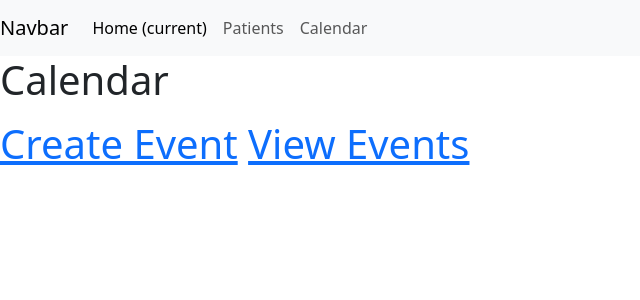
After one commit to GeorgiaNerantzaki/doctorsapp, a Django app: page /calendar/ in a window 1280 px wide. The commit adds this page. Shown: the top 300 px of the page, without its empty margins (0-640 px from the left). Run offline with Django 5.2, Linux system fonts and the light colour scheme; some libraries are stand-ins or nearby versions.

Commit message:
Save changes

```diff
--- a/app/urls.py
+++ b/app/urls.py
@@ -2,5 +2,5 @@ from django.urls import path
 from . import views
 
 #define url patterns URLconf
-urlpatterns = [path("", views.login, name = "login"),
+urlpatterns = [path("", views.login_view, name = "login_view"),
                path("register/", views.register, name= "register"),]
--- /dev/null
+++ b/client_secret_1095938452235-agtcg272cs9noctrh4ah3dkei795kup5.apps.googleusercontent.com.json
@@ -0,0 +1 @@
+{"web":{"client_id":"1095938452235-agtcg272cs9noctrh4ah3dkei795kup5.apps.googleusercontent.com","project_id":"zinc-arc-434412-f5","auth_uri":"https://accounts.google.com/o/oauth2/auth","token_uri":"https://oauth2.googleapis.com/token","auth_provider_x509_cert_url":"https://www.googleapis.com/oauth2/v1/certs","client_secret":"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"}}
--- a/main/models.py
+++ b/main/models.py
@@ -1,5 +1,6 @@
 from django.db import models
 from django.urls import reverse
+from app.models import CustomUser
 
 # Create your models here.
 #define appointment model
@@ -25,6 +26,7 @@ class Patient(models.Model):
     health_status = models.CharField('Health status or diagnosis', max_length=200)
     symptoms = models.TextField('Symptoms', help_text="Symptoms")
     medical_history = models.TextField('Medical history', help_text="Medical history")
+    doctor = models.ManyToManyField(CustomUser)
     def __str__(self):
         return self.full_name
 
--- a/main/templates/addorupdatepatient.html
+++ b/main/templates/addorupdatepatient.html
@@ -58,6 +58,11 @@
                         <label for="medical_history">Medical history:</label>
                         <textarea id="medical_history" name="medical_history" class= "form-control" required></textarea>
                         </div>
+                        <!--Medication History-->
+                    <div class="form-group">
+                        <label for="medication_history">Medication history:</label>
+                        <textarea id="medication_history" name="medication_history" class= "form-control" required></textarea>
+                        </div>
                         <!--Document-->
                         <div class="form-group">
                             <div class="input-group mb-3">
--- /dev/null
+++ b/main/templates/calendar.html
@@ -0,0 +1,8 @@
+{%extends 'layout.html'%}
+{%block title%}Calendar{%endblock%}
+{%block content%}
+{% include 'navbar.html' %}
+<o class="h1"> Calendar</p>
+<a href="{% url 'create_event' %}">Create Event</a>
+<a href="{% url 'list_events' %}">View Events</a>
+{%endblock%}
--- a/main/templates/navbar.html
+++ b/main/templates/navbar.html
@@ -8,7 +8,7 @@
         <div class="collapse navbar-collapse" id="navbarNavAltMarkup">
             <div class="navbar-nav">
               <a class="nav-item nav-link active" href="#">Home <span class="sr-only">(current)</span></a>
-              <a class="nav-item nav-link" href="#">Patient</a>
+              <a class="nav-item nav-link" href="{%url 'patient_list'%}">Patients</a>
               <a class="nav-item nav-link" href="#">Calendar</a>
             </div>
           </div>
--- a/main/urls.py
+++ b/main/urls.py
@@ -8,4 +8,8 @@ urlpatterns = [path("index/",lambda request: redirect(reverse('index_view', kwar
                #path("appointment_data/", views.appointment_data, name= "appointment_data"),
                path("add_appointment/",views.add_appointment, name="add_appointment"),
                path("add_appointment/<str:selected_date>/",views.add_appointment, name="add_appointment"),
-               path("add_or_update_patient/",views.add_or_update_patient, name="add_or_update_patient"),]
+               path("add_or_update_patient/",views.add_or_update_patient, name="add_or_update_patient"),
+               path("patient_list/",views.patient_list,name="patient_list"),
+               path('calendar/',views.calendar,name="calendar"),
+               path('create_event/',views.create_event,name="create_event"),
+               path('list_events/',views.list_events,name="list_events"),]
--- /dev/null
+++ b/main/utils.py
@@ -0,0 +1,15 @@
+import google_auth_oauthlib.flow
+import googleapiclient.discovery
+import googleapiclient.errors
+import os
+from django.conf import settings
+from google.oauth2.credentials import Credentials
+
+
+SCOPES = ['https://www.googleapis.com/auth/calendar']
+
+
+def get_calendar_service():
+    credentials = Credentials.from_authorized_user_file('client_secret_1095938452235-agtcg272cs9noctrh4ah3dkei795kup5.apps.googleusercontent.com.json', SCOPES)
+    service = googleapiclient.discovery.build('calendar', 'v3', credentials=credentials)
+    return service
--- a/main/views.py
+++ b/main/views.py
@@ -5,6 +5,8 @@ from django.contrib import messages
 import calendar
 from datetime import datetime,timedelta
 from .forms import AddPatientForm
+from .utils import get_calendar_service
+import googleapiclient.errors
 
 # Create your views here.
 #index page view
@@ -93,5 +95,55 @@ def add_or_update_patient(request):
                                   medical_history=medical_history,
                                   document=document)
             new_patient.save()
+            new_patient.doctor.add(request.user)
             messages.success('New patient succassfully updated or added')
     return render(request,'addorupdatepatient.html')
+
+
+#retrieving patients list from the database
+def patient_list(request):
+    patients = Patient.objects.filter(doctor = request.user).all()
+    return render(request,'patientlist.html',{'patients':patients})
+
+def calendar(request):
+    return render(request,'calendar.html')
+
+def create_event(request):
+    service = get_calendar_service()
+
+    event = {
+        'summary': 'Sample Event',
+        'location': '123 Example St, City',
+        'description': 'A sample event created through Django.',
+        'start': {
+            'dateTime': (datetime.now() + timedelta(days=1)).isoformat(),
+            'timeZone': 'America/Los_Angeles',
+        },
+        'end': {
+            'dateTime': (datetime.now() + timedelta(days=1, hours=1)).isoformat(),
+            'timeZone': 'America/Los_Angeles',
+        },
+    }
+
+    try:
+        event = service.events().insert(calendarId='primary', body=event).execute()
+        return redirect('calendar')
+    except googleapiclient.errors.HttpError as error:
+        return render(request, 'error.html', {'error': str(error)})
+
+def list_events(request):
+    service = get_calendar_service()
+    now = datetime.utcnow().isoformat() + 'Z'
+    events_result = service.events().list(calendarId='primary', timeMin=now,
+                                          maxResults=10, singleEvents=True,
+                                          orderBy='startTime').execute()
+    events = events_result.get('items', [])
+    return render(request, 'events.html', {'events': events})
+
+def delete_event(request, event_id):
+    service = get_calendar_service()
+    try:
+        service.events().delete(calendarId='primary', eventId=event_id).execute()
+        return redirect('list_events')
+    except googleapiclient.errors.HttpError as error:
+        return render(request, 'error.html', {'error': str(error)})
--- a/mysite/settings.py
+++ b/mysite/settings.py
@@ -9,7 +9,7 @@ https://docs.djangoproject.com/en/5.1/topics/settings/
 For the full list of settings and their values, see
 https://docs.djangoproject.com/en/5.1/ref/settings/
 """
-
+import os
 from pathlib import Path
 # Build paths inside the project like this: BASE_DIR / 'subdir'.
 BASE_DIR = Path(__file__).resolve().parent.parent
@@ -123,3 +123,5 @@ STATIC_URL = 'static/'
 
 DEFAULT_AUTO_FIELD = 'django.db.models.BigAutoField'
 AUTH_USER_MODEL = 'app.CustomUser'
+#path to google api credentials
+GOOGLE_CREDENTIALS_PATH = os.path.join(BASE_DIR, 'client_secret_1095938452235-agtcg272cs9noctrh4ah3dkei795kup5.apps.googleusercontent.com.json')
```
Also changed, not shown: app/views.py (+7 -6 lines), main/templates/error.html (added, +8 -0 lines), main/templates/events.html (added, +14 -0 lines), main/templates/patientlist.html (added, +14 -0 lines), db.sqlite3, main/migrations/0004_patient_doctor.py (added).
